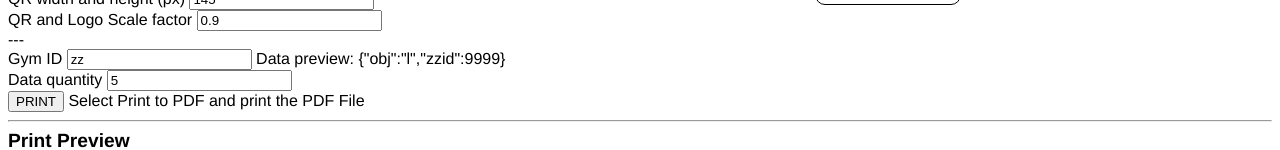
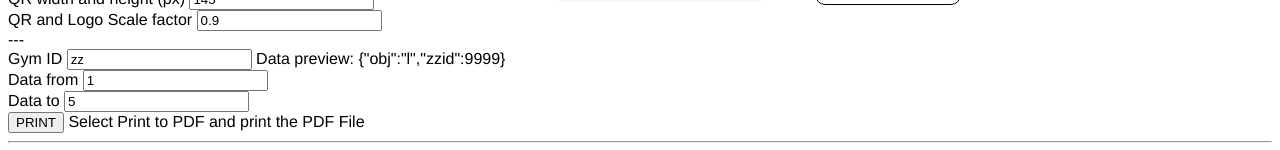
Before and after one commit to andresabadia/QR-Generator, a Vue app: page / in a window 1280 px wide. Shown: the part 329-479 px from the top of the page. Built offline with nearby package versions, Linux system fonts and the light colour scheme.

Commit message:
from to edit

```diff
--- a/src/components/Edit.vue
+++ b/src/components/Edit.vue
@@ -22,7 +22,8 @@
           <div class="keychain-properties">QR and Logo Scale factor <input type="number" step="0.05" max="1" v-model="qrScale"></div>
           <div class="keychain-properties">---</div>
           <div class="keychain-properties">Gym ID <input type="text" v-model="dataGymID"> Data preview: {{data(9999)}}</div>
-          <div class="keychain-properties">Data quantity <input type="number" step="1" v-model="dataQuantity" @change="setData()"></div>
+          <div class="keychain-properties">Data from <input type="number" step="1" v-model="dataFrom" @change="setData()"></div>
+          <div class="keychain-properties">Data to <input type="number" step="1" v-model="dataTo" @change="setData()"></div>
         </div>
         <div class="qr-editor-container">
           <div class="qr-editor">
@@ -110,6 +111,8 @@ export default {
       stringSize:10,
       dataGymID:'zz',
       dataQuantity: 5,
+      dataFrom: 1,
+      dataTo: 5,
       codes:[
         1,2,3,4,5
       ],
@@ -163,8 +166,8 @@ export default {
     },
     setData(){
       this.codes=[]
-      for(let i=0; i<this.dataQuantity; i++){
-        this.codes.push(i+1)
+      for(let i=this.dataFrom; i<=this.dataTo; i++){
+        this.codes.push(i)
       }
     },
     print(){
```
